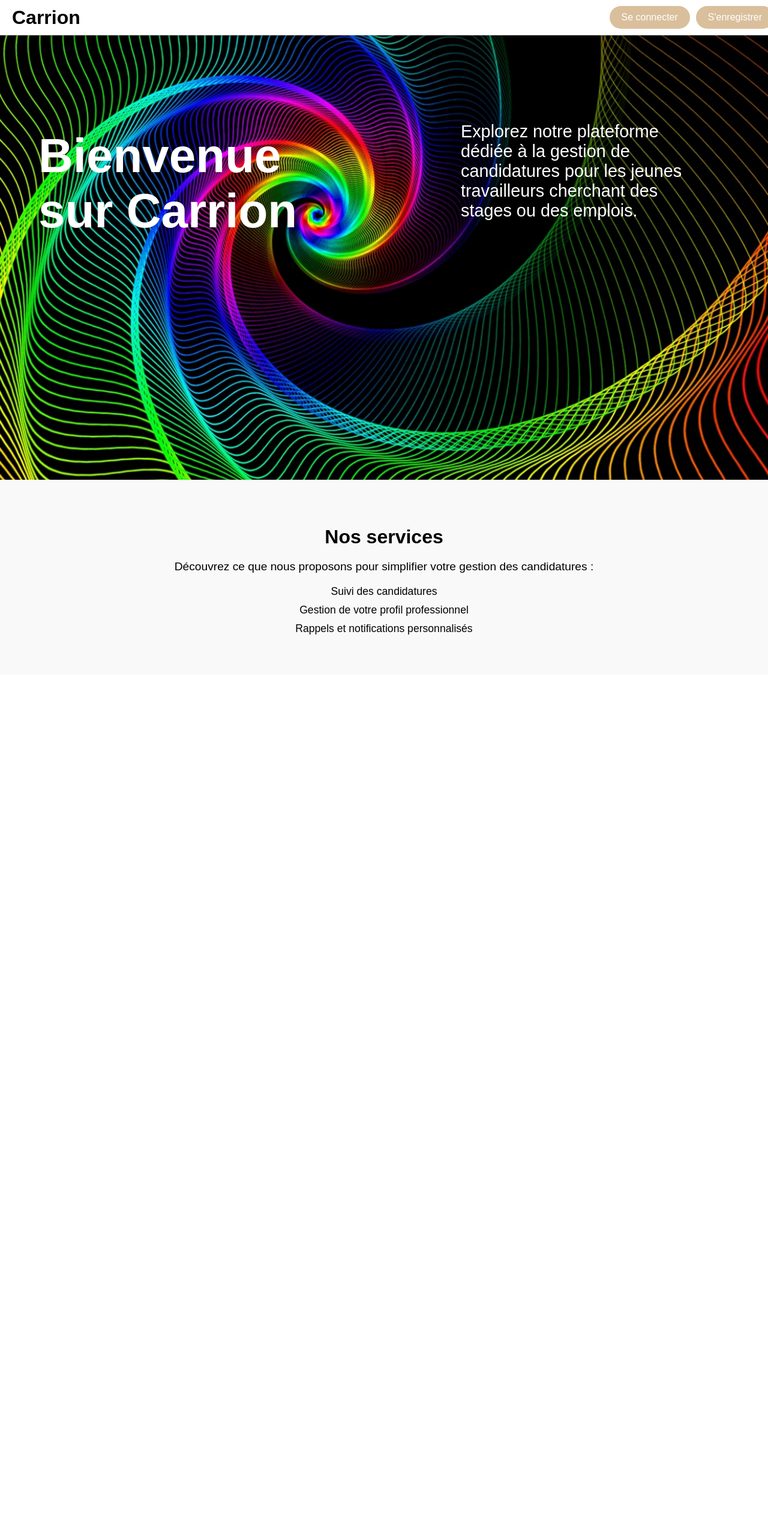
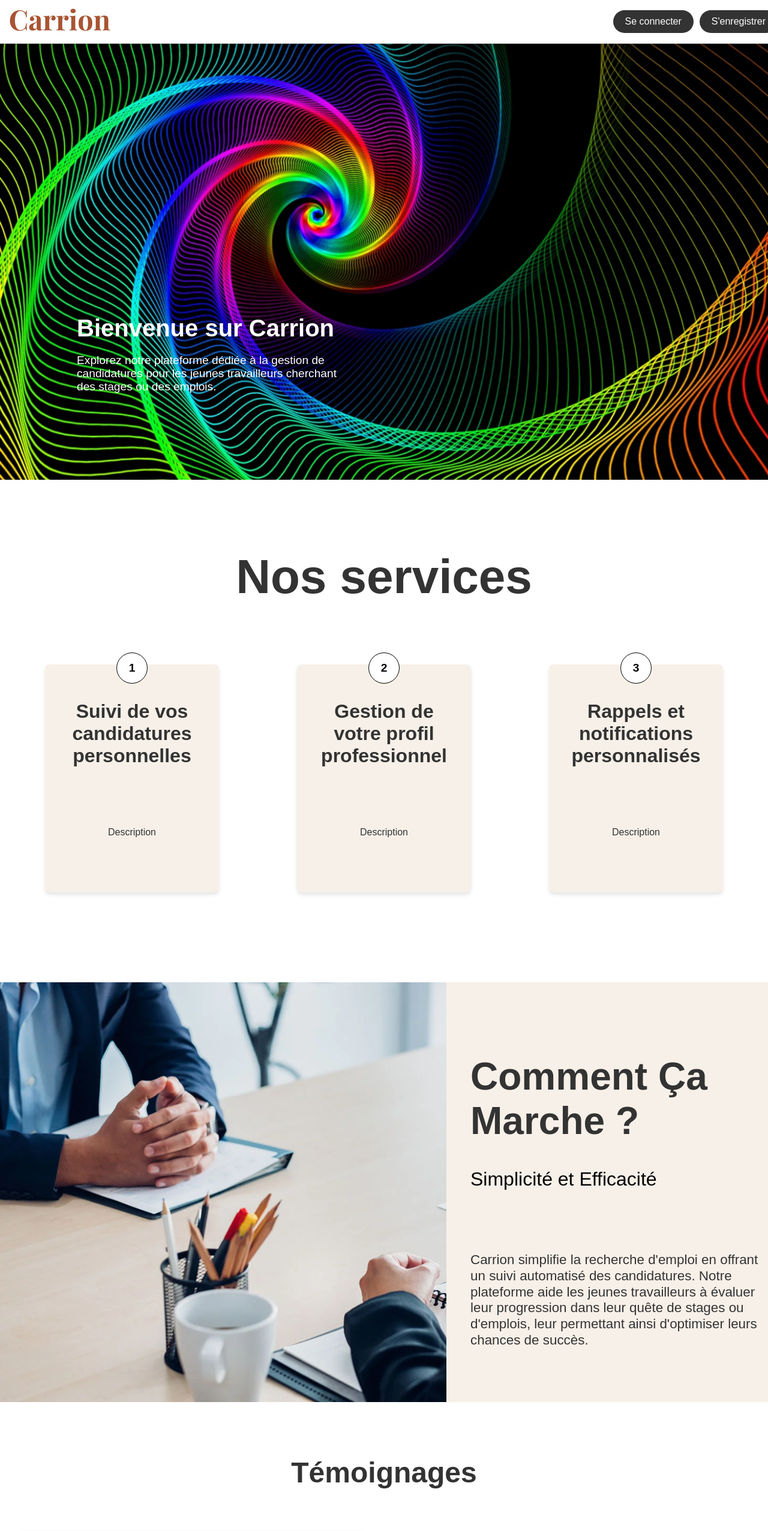
Before and after one commit to melk-hub/Carrion, a React (Create React App) app in the folder EIP/front_end/carrion/: page / in a window 1280 px wide. Shown: the top 2553 px of the page at 60% size. Before the commit the page ends 1125 px from the top, so only its background shows below. Built offline with nearby package versions, Linux system fonts and the light colour scheme.

Commit message:
[ADD] how it works and testimonials sections for the landing page

```diff
--- a/EIP/front_end/carrion/src/pages/Landing.js
+++ b/EIP/front_end/carrion/src/pages/Landing.js
@@ -1,6 +1,7 @@
 import React from 'react';
 import { useNavigate } from 'react-router-dom';
 import '../styles/Landing.css';
+import logo from '../assets/logo-carrion.png';
 
 function Landing() {
   const navigate = useNavigate();
@@ -17,7 +18,7 @@ function Landing() {
     <div>
       <div className="landing-background">
         <header className="landing-header fixed-header">
-          <h1 className="landing-title">Carrion</h1>
+          <h1 className="landing-title"><img src={logo} alt="Carrion Logo" className="landing-logo"/></h1>
           <div className="landing-buttons">
             <button onClick={handleLoginClick} className="login-button">Se connecter</button>
             <button onClick={handleRegisterToggle} className="register-button">S'enregistrer</button>
@@ -31,13 +32,57 @@ function Landing() {
       </div>
 
       <section className="services-section">
-        <h2>Nos services</h2>
-        <p>Découvrez ce que nous proposons pour simplifier votre gestion des candidatures :</p>
-        <ul>
-          <li>Suivi des candidatures</li>
-          <li>Gestion de votre profil professionnel</li>
-          <li>Rappels et notifications personnalisés</li>
-        </ul>
+        <h2 className="services-title">Nos services</h2>
+        <div className="services-container">
+          <div className="service-card">
+            <div className="service-number">1</div>
+            <h3>Suivi de vos candidatures personnelles</h3>
+            <p>Description</p>
+          </div>
+          <div className="service-card">
+            <div className="service-number">2</div>
+            <h3>Gestion de votre profil professionnel</h3>
+            <p>Description</p>
+          </div>
+          <div className="service-card">
+            <div className="service-number">3</div>
+            <h3>Rappels et notifications personnalisés</h3>
+            <p>Description</p>
+          </div>
+        </div>
+      </section>
+
+      <section className="how-it-works-section">
+        <div className="how-it-works-container">
+          <div className="how-it-works-image">
+            <div className="placeholder-image"></div>
+          </div>
+          <div className="how-it-works-text">
+            <h2>Comment Ça Marche ?</h2>
+            <h3>Simplicité et Efficacité</h3>
+            <p>
+              Carrion simplifie la recherche d'emploi en offrant un suivi automatisé des candidatures. Notre plateforme aide les jeunes travailleurs à évaluer leur progression dans leur quête de stages ou d'emplois, leur permettant ainsi d'optimiser leurs chances de succès.
+            </p>
+          </div>
+        </div>
+      </section>
+
+      <section className="testimonials-section">
+        <h2 className="testimonials-title">Témoignages</h2>
+        <div className="testimonials-container">
+          <div className="testimonial testimonial-left">
+            <p>"Carrion m'a aidé à suivre mes candidatures de manière organisée et efficace. Je recommande vivement cette plateforme."</p>
+            <p className="testimonial-author">Marie L.</p>
+          </div>
+          <div className="testimonial testimonial-right">
+            <p>"Grâce à Carrion, j'ai pu visualiser mes progrès dans ma recherche d'emploi. Une expérience très positive."</p>
+            <p className="testimonial-author">Pierre G.</p>
+          </div>
+          <div className="testimonial testimonial-left">
+            <p>"La fonction de suivi automatique de Carrion m'a permis de rester motivée et organisée. Merci pour ce service très utile."</p>
+            <p className="testimonial-author">Sophie B.</p>
+          </div>
+        </div>
       </section>
     </div>
   );
--- a/EIP/front_end/carrion/src/styles/Landing.css
+++ b/EIP/front_end/carrion/src/styles/Landing.css
@@ -1,104 +1,240 @@
+/* Variables de couleurs */
+:root {
+--primary-color: #f7f0e8;
+--secondary-color: #ffffff;
+--text-color: #333333;
+--accent-color: #000000;
+--shadow-color: rgba(0, 0, 0, 0.1);
+}
+
+/* Général */
 body {
 margin: 0;
 font-family: Arial, sans-serif;
+color: var(--text-color);
 }
 
-.landing-background {
-background-image: url('../assets/spiral-1.jpg');
-background-size: cover;
-background-position: center;
-height: 100vh;
-display: flex;
-flex-direction: column;
-justify-content: space-between;
-}
-
-.landing-header {
+/* Header */
+.fixed-header {
+position: fixed;
+top: 0;
+height: 5%;
+width: 100%;
+background-color: var(--secondary-color);
+box-shadow: 0 2px 4px var(--shadow-color);
+z-index: 1000;
 display: flex;
 justify-content: space-between;
 align-items: center;
-padding: 10px 20px;
-border-bottom: 1px solid #ccc;
-}
-
-.fixed-header {
-position: fixed;
-top: 0;
-left: 0;
-width: 100%;
-z-index: 1000;
-background-color: #FFFFFF;
-box-shadow: 0 2px 5px rgba(0, 0, 0, 0.1);
 }
 
 .landing-title {
-margin: 0;
+font-size: 1.5rem;
+font-weight: bold;
+color: var(--accent-color);
 }
 
 .landing-buttons button {
-margin-right: 10px;
+margin-left: 10px;
 padding: 10px 20px;
-font-size: 16px;
-color: #fff;
-background-color: #dabf9c;
+font-size: 1rem;
+color: var(--secondary-color);
+background-color: var(--text-color);
 border: none;
-border-radius: 25px;
+border-radius: 20px;
 cursor: pointer;
 }
 
 .landing-buttons button:hover {
-background-color: #696c70;
-transform: scale(1.03);
+background-color: var(--accent-color);
+}
+
+/* Section principale */
+.landing-background {
+height: 100vh;
+background: url('../assets/spiral-1.jpg') no-repeat center center/cover;
 }
 
 .landing-main {
-position: relative;
-height: 100vh;
+position: absolute;
+top: 75%;
+left: 10%;
+transform: translateY(-50%);
 }
 
 .landing-welcome {
-position: absolute;
-left: 5%;
-top: 30%;
-transform: translateY(-50%);
-font-size: 5rem;
+font-size: 2.5rem;
 font-weight: bold;
-color: #FFFFFF;
-max-width: 35%;
+margin: 0;
+color: var(--secondary-color);
 }
 
 .landing-description {
-position: absolute;
-right: 8%;
-top: 32%;
-transform: translateY(-50%);
-font-size: 1.8rem;
-color: #FFFFFF;
-max-width: 32%;
+font-size: 1.2rem;
+margin-top: 20px;
+max-width: 40%;
+color: var(--secondary-color);
 }
 
+/* Services Section */
 .services-section {
+text-align: center;
 padding: 50px 20px;
-background-color: #f9f9f9;
+background-color: var(--secondary-color);
+}
+
+.services-title {
+font-size: 5rem;
+font-weight: bold;
+margin-bottom: 100px;
+}
+
+.services-container {
+display: flex;
+justify-content: space-around;
+align-items: flex-start;
+gap: 20px;
+}
+
+.service-card {
+position: relative;
+background-color: var(--primary-color);
+padding: 40px 20px;
+text-align: center;
+width: 250px;
+height: 300px;
+border-radius: 8px;
+box-shadow: 0 4px 6px var(--shadow-color);
+}
+
+.service-number {
+position: absolute;
+top: -20px;
+left: 50%;
+transform: translateX(-50%);
+background-color: var(--secondary-color);
+color: var(--accent-color);
+font-weight: bold;
+width: 50px;
+height: 50px;
+line-height: 50px;
+border-radius: 50%;
+border: 1px solid var(--accent-color);
+font-size: 1.2rem;
+}
+
+.service-card h3 {
+margin: 20px 0 100px;
+font-size: 2rem;
+font-weight: bold;
+}
+
+.service-card p {
+color: var(--text-color);
+font-size: 1rem;
+}
+
+/* How It Works Section */
+.how-it-works-section {
+display: flex;
+align-items: center;
+justify-content: space-between;
+background-color: var(--primary-color);
+margin-top: 100px;
+}
+
+.how-it-works-container {
+display: flex;
+width: 100%;
+height: 700px;
+}
+
+.how-it-works-image {
+flex: 6;
+background: url('../assets/bg_carrion.webp') no-repeat left center/cover;
+}
+
+.how-it-works-text {
+flex: 4;
+padding-left: 40px;
+display: flex;
+flex-direction: column;
+justify-content: center;
+text-align: left;
+}
+
+.how-it-works-text h2 {
+font-size: 4rem;
+font-weight: bold;
+margin-bottom: 10px;
+}
+
+.how-it-works-text h3 {
+font-size: 2rem;
+font-weight: normal;
+color: var(--accent-color);
+margin-bottom: 80px;
+}
+
+.how-it-works-text p {
+font-size: 1.4rem;
+color: var(--text-color);
+line-height: 1.2;
+}
+
+/* Testimonials Section */
+.testimonials-section {
+background-color: var(--secondary-color);
+padding: 50px 30px;
 text-align: center;
 }
 
-.services-section h2 {
-font-size: 2rem;
-margin-bottom: 20px;
+.testimonials-title {
+font-size: 3rem;
+font-weight: bold;
+margin-bottom: 70px;
 }
 
-.services-section p {
-font-size: 1.2rem;
-margin-bottom: 20px;
+.testimonials-container {
+display: grid;
+grid-template-columns: 1fr 1fr;
+grid-template-rows: auto auto auto;
+gap: 50px;
 }
 
-.services-section ul {
-list-style-type: none;
-padding: 0;
+.testimonial {
+background-color: var(--primary-color);
+border-radius: 8px;
+box-shadow: 0 4px 6px var(--shadow-color);
 }
 
-.services-section li {
+.testimonial p {
+font-size: 1.2rem;
+color: var(--text-color);
+line-height: 1.5;
+width: 70%;
+margin: 0 auto;
+margin-top: 15px;
+}
+
+.testimonial-author {
 font-size: 1.1rem;
-margin: 10px 0;
+font-weight: bold;
+margin-top: 15px;
+color: var(--accent-color);
 }
+
+.testimonials-container .testimonial:nth-child(1) {
+grid-column: 1;
+grid-row: 1;
+}
+
+.testimonials-container .testimonial:nth-child(2) {
+grid-column: 2;
+grid-row: 2;
+}
+
+.testimonials-container .testimonial:nth-child(3) {
+grid-column: 1;
+grid-row: 3;
+}
```
Also changed, not shown: EIP/front_end/carrion/src/assets/bg_carrion.webp (added), EIP/front_end/carrion/src/assets/logo-carrion.png (added).
